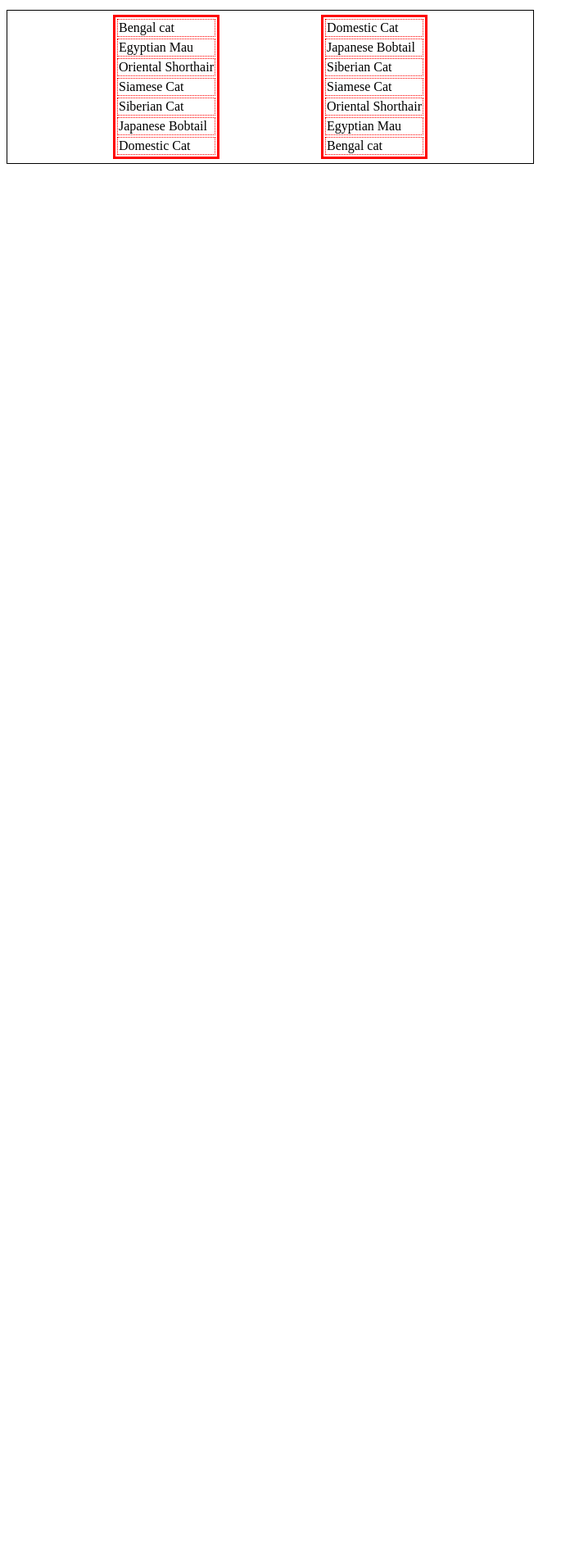
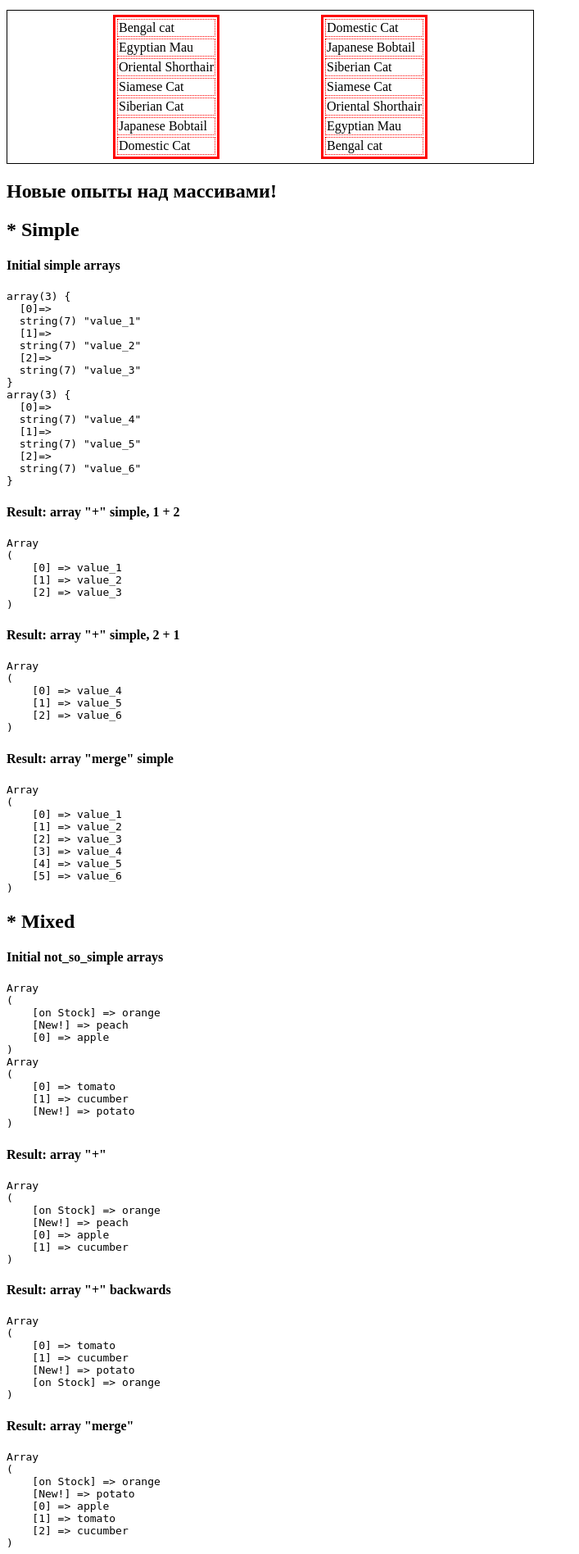
Before and after one commit to lometari/educats, a PHP site: page / in a window 1280 px wide. Shown: the part 903-2799 px from the top of the page at 82% size, without its empty margins (0-707 px from the left). Before the commit the page ends 1103 px from the top, so only its background shows below. Run offline with PHP 8.4, Linux system fonts and the light colour scheme.

Commit message:
+, merge operations with arrays to see what happens and magical (array) transformation

```diff
--- a/dz php/index.php
+++ b/dz php/index.php
@@ -98,5 +98,148 @@ file_put_contents('final_list.txt', implode("\n", array_reverse($dividedArray)))
         ?>
     </table>
 </box>
+<h2> Новые опыты над массивами!</h2>
+<?php
+//Новые опыты! Слияние простых массивов
+echo '<h2>* Simple</h2>';
+echo '<h4>Initial simple arrays</h4>';
+$first =['value_1', 'value_2', 'value_3'];
+$second =['value_4', 'value_5', 'value_6'];
+echo '<pre>';
+var_dump($first, $second);
+echo '</pre>';
+
+$third = $first + $second;
+$thirdBackwards = $second + $first;
+$fourth = array_merge($first, $second);
+
+//Вывод простых результатов
+echo '<h4> Result: array "+"  simple, 1 + 2</h4>';
+echo '<pre>';
+print_r($third);
+echo '</pre>';
+
+echo '<h4> Result: array "+"  simple, 2 + 1 </h4>';
+echo '<pre>';
+print_r($thirdBackwards);
+echo '</pre>';
+
+echo '<h4> Result: array "merge" simple</h4>';
+echo '<pre>';
+print_r($fourth);
+echo '</pre>';
+
+
+//Новые опыты! Слияние массивов посложнее
+echo '<h2>* Mixed</h2>';
+echo '<h4>Initial not_so_simple arrays</h4>';
+$fruitArray = ['on Stock' => 'orange', 'New!' => 'peach', 'apple'];
+$vegArray = ['tomato', 'cucumber', 'New!' => 'potato'];
+echo '<pre>';
+print_r($fruitArray);
+print_r($vegArray);
+echo '</pre>';
+
+$plusArray = $fruitArray + $vegArray;
+$plusArrayBackwards = $vegArray + $fruitArray;
+$mergeArray = array_merge($fruitArray, $vegArray);
+
+//Вывод непростых результатов
+echo '<h4> Result: array "+"</h4>';
+echo '<pre>';
+print_r($plusArray);
+echo '</pre>';
+
+echo '<h4> Result: array "+" backwards</h4>';
+echo '<pre>';
+print_r($plusArrayBackwards);
+echo '</pre>';
+
+echo '<h4>Result: array "merge"</h4>';
+echo '<pre>';
+print_r($mergeArray);
+echo '</pre>';
+
+//Опыты с двумерными массивами
+echo '<h2>* Two-dimensional</h2>';
+//Разный синтаксис
+$phoneBook1 = [
+                ['name' => 'Marry',
+                'phone' => '000',
+                'group' => 'School',
+                ],
+        'Ivan'  => [
+                'name' => 'Ivan',
+                'phone' => '111',
+                'group' => 'School',
+        ],
+        'Ms. Bennet'  => [
+                'name' => 'Helen',
+                'phone' => '222',
+                'group' => 'Teacher',
+        ],
+];
+
+$phoneBook2 = [
+        'Helen' => array(
+                'name' => 'Lena',
+                'phone' => '333',
+                'group' => 'Friends',
+        ),
+                 array('name' => 'CafeGuy',
+                'phone' => '444',
+                'group' => 'NoGroup',
+                ),
+];
+
+echo '<h4>Initial two-dimentional arrays</h4>';
+echo '<pre>';
+print_r($phoneBook1);
+print_r($phoneBook2);
+echo '</pre>';
+
+$plus2D = $phoneBook1 + $phoneBook2;
+$plus2DBackwards = $phoneBook2 + $phoneBook1;
+$merge2D = array_merge($phoneBook1,$phoneBook2);
+
+echo '<h4>Result: 2D "+"</h4>';
+echo '<pre>';
+print_r($plus2D);
+echo '</pre>';
+
+echo '<h4>Result: 2D "+" backwards</h4>';
+echo '<pre>';
+print_r($plus2DBackwards);
+echo '</pre>';
+
+echo '<h4>Result: 2D "merge"</h4>';
+echo '<pre>';
+print_r($merge2D);
+echo '</pre>';
+
+//Обращение к элементам массива
+echo '<h2>* Обращение к элементам массива</h2>';
+
+echo '<pre>';
+print_r($merge2D[1][name]);
+echo '</pre>';
+echo $mergeArray[0];
+
+//Преобразование переменной в массив
+echo '<h2>* Преобразование переменной в массив.</h2>';
+echo 'А еще под нашу музыку можно делать вот-так... (с)';
+
+$beforeNewMoon = 'Moo-o-o-o-on';
+$arrayWerewolf = (array) $beforeNewMoon;
+
+echo '<pre>';
+var_dump($beforeNewMoon);
+echo '</pre>';
+
+echo '<pre>';
+var_dump($arrayWerewolf);
+echo '</pre>';
+
+?>
 </body>
 </html>
```
